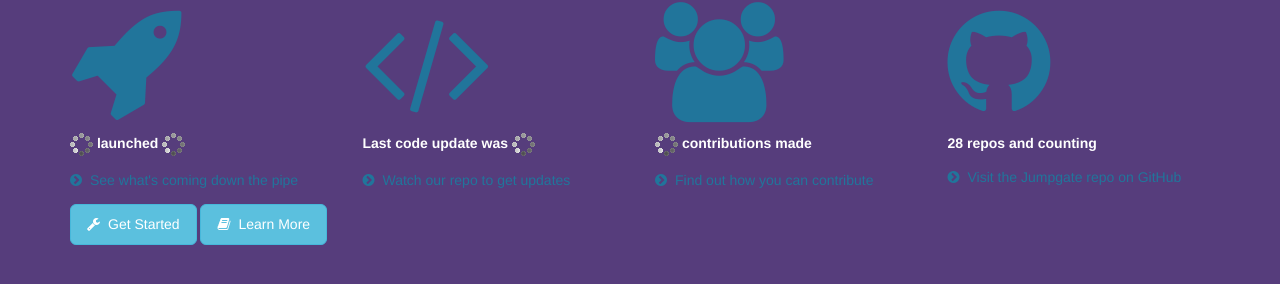
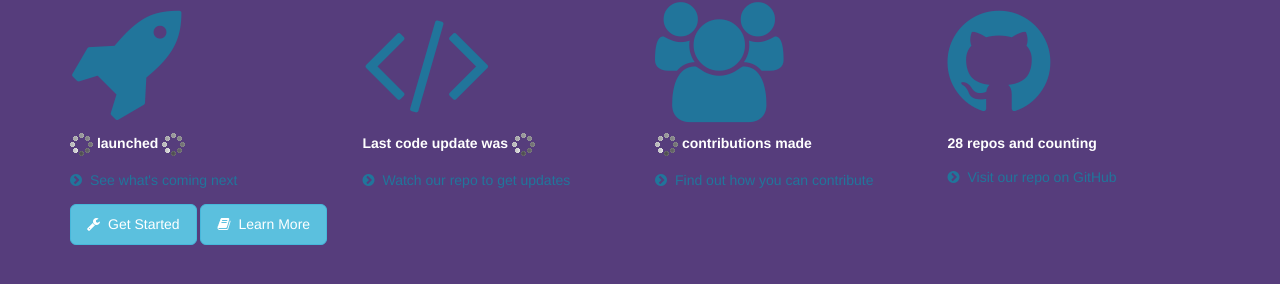
Before and after one commit to softlayer/jumpgate, a Jekyll site: the page built from index.html, in a window 1280 px wide. Shown: the part 356-640 px from the top of the page. Built offline with Jekyll 4.4.1, drawn with Linux system fonts in a browser that asks for light colours.

Commit message:
Fix another Bootstrap alignment issue

```diff
--- a/css/landing.css
+++ b/css/landing.css
@@ -299,7 +299,8 @@
   .masthead h1 {
     padding: 0;
     margin-top: 0;
-    margin-left: 0;
+    margin-bottom: 10px;
+    margin-left: -46px;
     font-family: "jaf-bernino-sans", "Lucida Grande", "Lucida Sans Unicode", "Lucida Sans", Geneva, Verdana, sans-serif;
     font-size: 5em;
     font-weight: 700;
--- a/index.html
+++ b/index.html
@@ -13,7 +13,7 @@
         <div class="col-lg-3 col-md-3">
           <h3><a href="{{ site.milestones }}"><i class="fa fa-rocket fa-5x"></i></a></h3>
             <p id="milestone-status"><b><span id="milestone-title"><img src="{{ page.baseurl }}images/spinner.gif" alt="Waiting..."></span> launched <span id="milestone-date"><img src="{{ page.baseurl }}images/spinner.gif" alt="Waiting..."></span></b></p>
-            <p class="grid-slogan"><a href="{{ site.milestones }}"><i class="fa fa-chevron-circle-right"></i>See what's coming down the pipe</a></p>
+            <p class="grid-slogan"><a href="{{ site.milestones }}"><i class="fa fa-chevron-circle-right"></i>See what's coming next</a></p>
         </div>
 
         <div class="col-lg-3 col-md-3">
@@ -31,7 +31,7 @@
         <div class="col-lg-3 col-md-3">
           <h3><a href="{{ site.repo }}"><i class="fa fa-github fa-5x"></i></a></h3>
             <p id="repos-status"><b>28 repos and counting</b></p>
-            <p class="grid-slogan"><a href="{{ site.repo }}"><i class="fa fa-chevron-circle-right"></i>Visit the {{ site.project }} repo on GitHub</a></p>
+            <p class="grid-slogan"><a href="{{ site.repo }}"><i class="fa fa-chevron-circle-right"></i>Visit our repo on GitHub</a></p>
         </div>
 
       </div>
```
